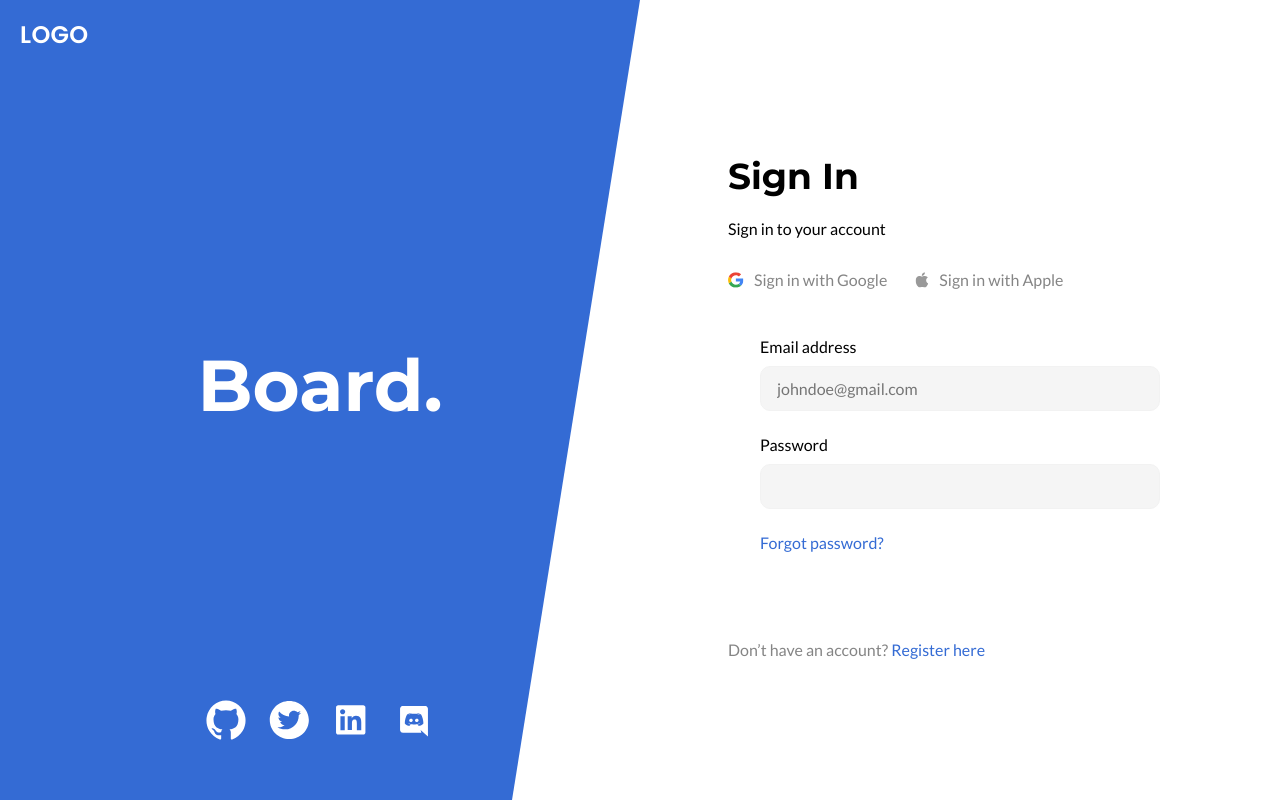
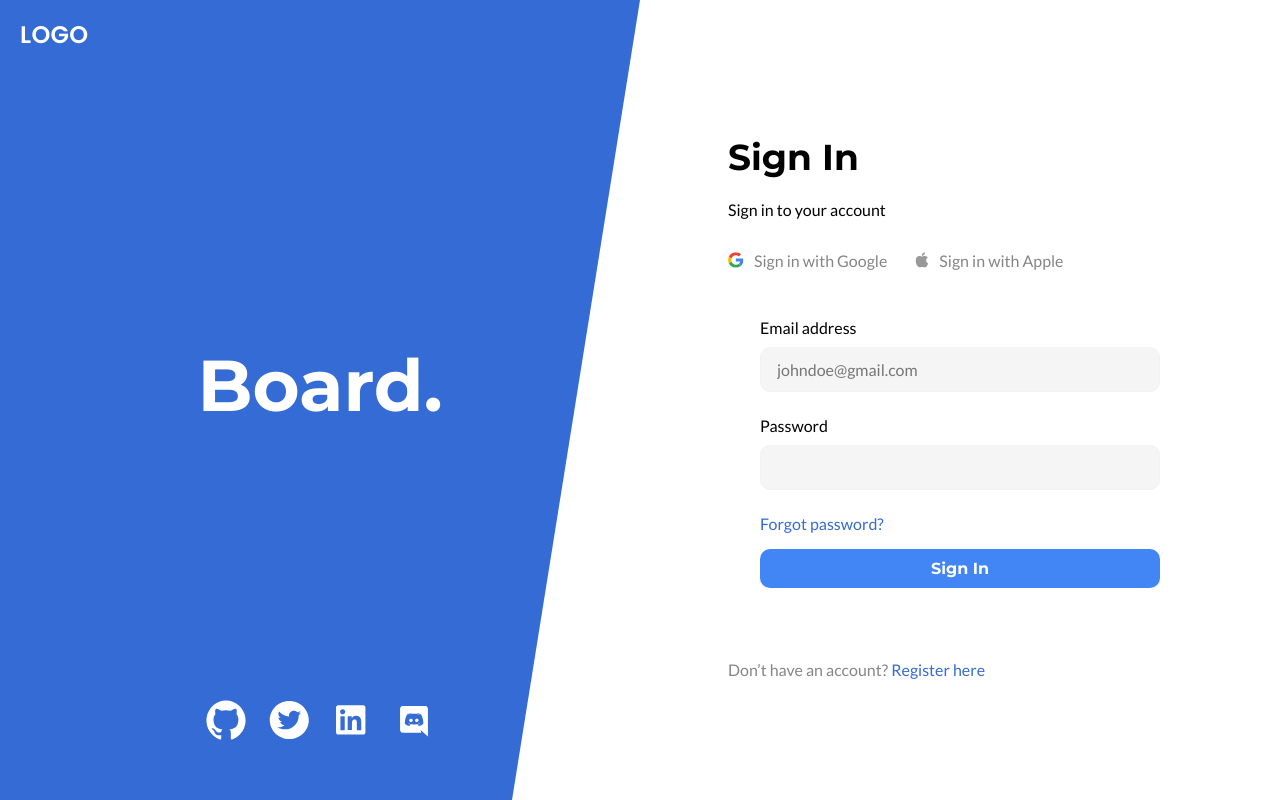
Before and after one commit to deeepak-me/openinapp, a React (Vite) app: page /login in a window 1280 px wide. Built offline with nearby package versions, Linux system fonts and the light colour scheme.

Commit message:
feat: Login component created

```diff
--- a/src/components/login/LoginComponent.jsx
+++ b/src/components/login/LoginComponent.jsx
@@ -38,7 +38,7 @@ const LoginComponent = () => {
         </div>
         {/* </div> */}
         <p className="forgot">Forgot password?</p>
-        <Button className="btn"/>
+        <Button className="btn">Sign In</Button>
       </div>
 
       <p className="signin">
--- a/src/components/login/loginComponent.scss
+++ b/src/components/login/loginComponent.scss
@@ -69,7 +69,7 @@
       border: 1px solid #f2f2f2;
       border-radius: 10px;
       background: #f5f5f5;
-    //   color: #000;
+      //   color: #000;
       font-family: Lato;
       font-size: 16px;
       font-style: normal;
@@ -81,11 +81,22 @@
       font-size: 16px;
       font-style: normal;
       font-weight: 400;
-    //   margin-bottom: 21px;
+      //   margin-bottom: 21px;
       margin-top: 0;
     }
     .btn {
       width: 100%;
+      border-radius: 10px;
+      background: #4285f4;
+      color: #fff;
+      text-align: center;
+      font-family: Montserrat;
+      font-size: 16px;
+      font-style: normal;
+      font-weight: 700;
+      line-height: normal;
+      padding-top: 10px;
+      padding-bottom: 10px;
     }
   }
 
@@ -98,8 +109,8 @@
     font-weight: 400;
     line-height: normal;
 
-    span{
-        color:#346BD4;
+    span {
+      color: #346bd4;
     }
   }
 }
```
